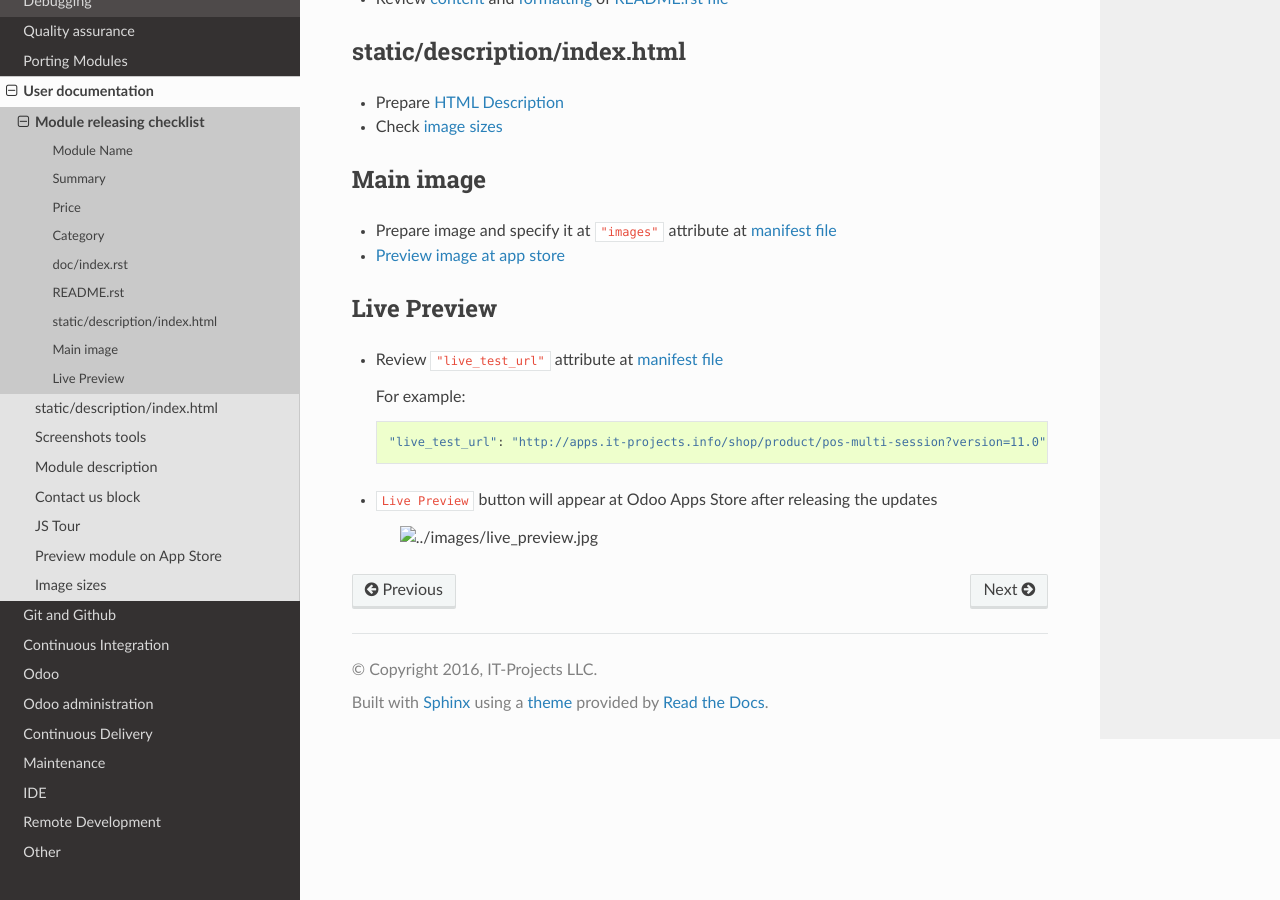
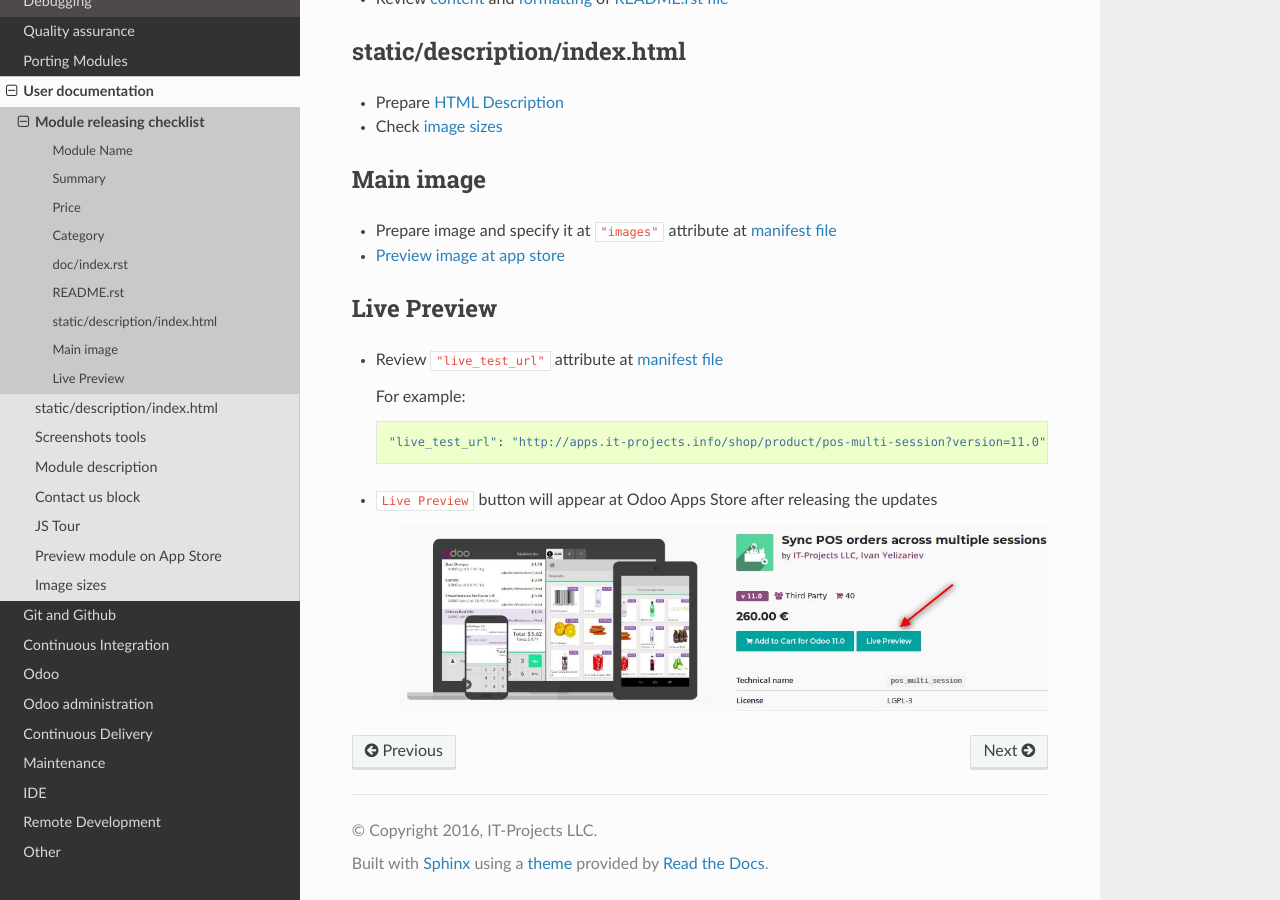
Before and after one commit to itpp-labs/odoo-development, a Sphinx documentation site: the page built from docs/description/checklist.rst, in a window 1280 px wide and 900 px high, scrolled down 1028 px. Built offline with Sphinx 7.4.7 and the Read the Docs theme 2.0.0, drawn with Linux system fonts in a browser that asks for light colours.

Commit message:
fix image path

```diff
--- a/docs/description/checklist.rst
+++ b/docs/description/checklist.rst
@@ -70,4 +70,4 @@
 
 * ``Live Preview`` button will appear at Odoo Apps Store after releasing the updates
 
-   .. image:: ../../images/live_preview.jpg
+   .. image:: ../images/live_preview.jpg
```
